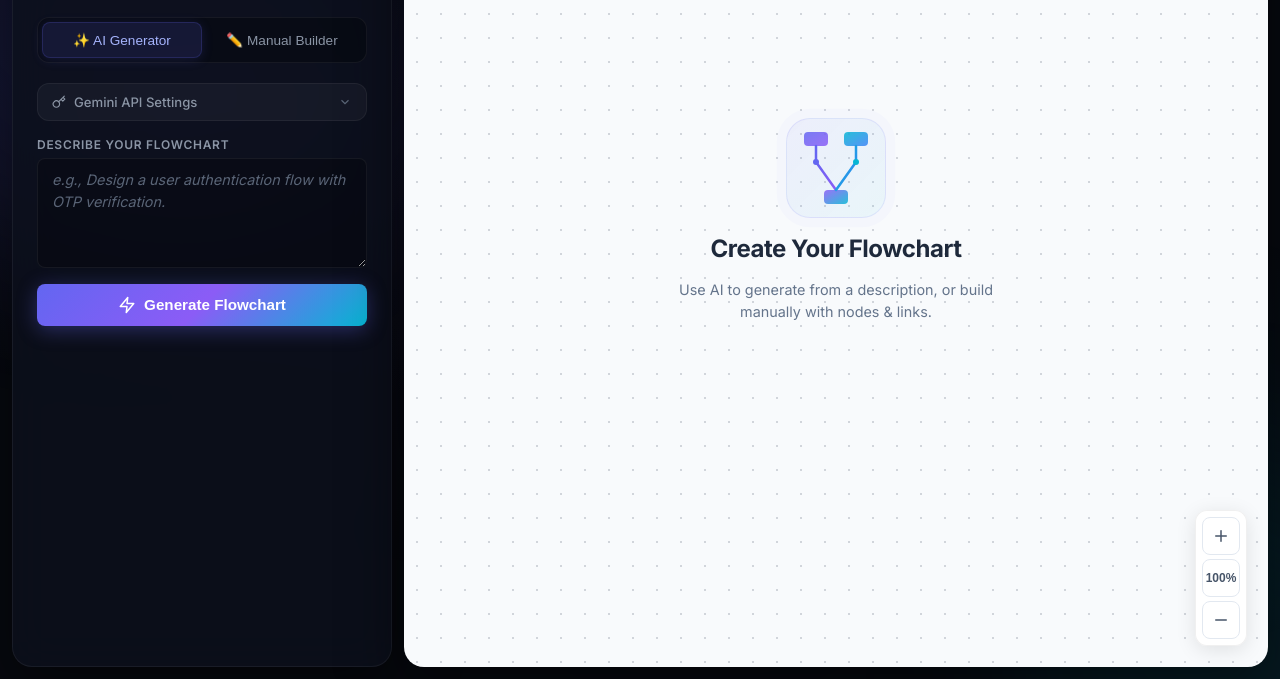
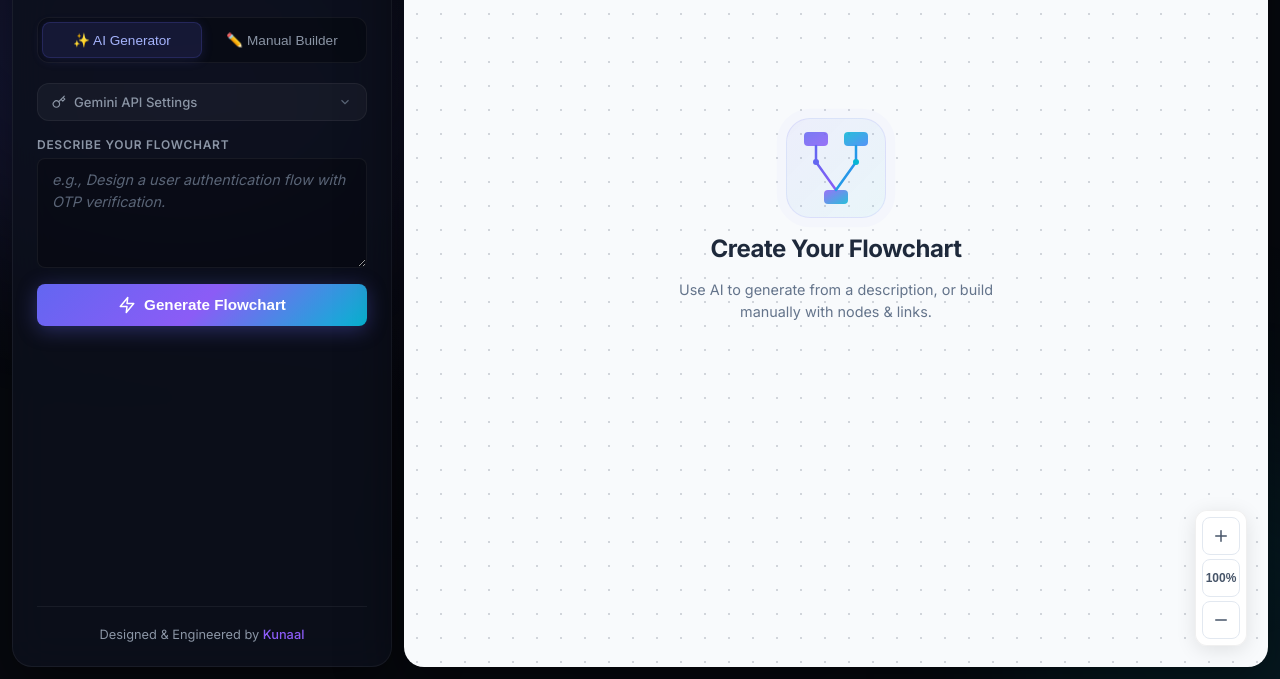
Before and after one commit to Yuvakunaal/AI-Flowchart-Studio, a plain HTML site: page frontend/index.html in a window 1280 px wide. Shown: the part 121-800 px from the top of the page. Drawn offline with nearby package versions, Linux system fonts and the light colour scheme; a script that the page names is missing.

Commit message:
Add creator credits to UI and Docs

```diff
--- a/frontend/index.html
+++ b/frontend/index.html
@@ -200,6 +200,10 @@
                     <ul id="linksList"></ul>
                 </div>
             </div>
+
+            <div class="creator-credit" style="margin-top: auto; padding-top: 20px; text-align: center; color: var(--text-secondary); font-size: 0.8rem; border-top: 1px solid var(--border-subtle); width: 100%;">
+                Designed & Engineered by <a href="https://github.com/Yuvakunaal" target="_blank" style="color: var(--accent-secondary); text-decoration: none; font-weight: 500;">Kunaal</a>
+            </div>
         </aside>
 
         <!-- RIGHT PANEL: Canvas -->
```
Also changed, not shown: frontend/docs.html (+3 -1 lines).
